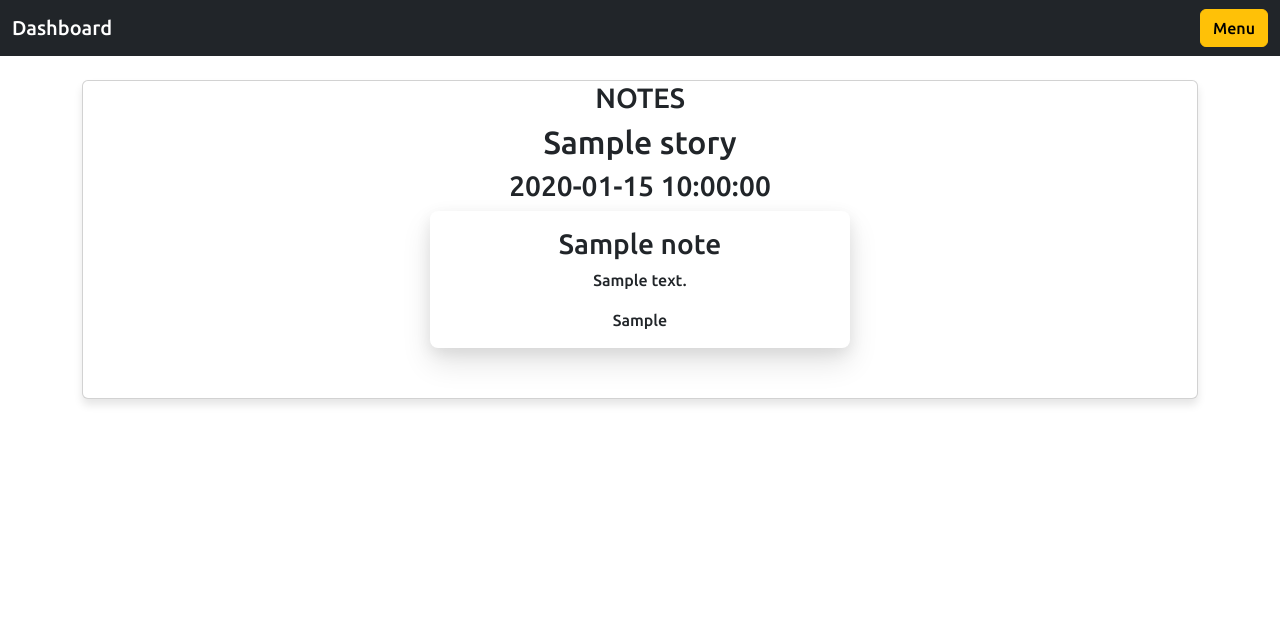
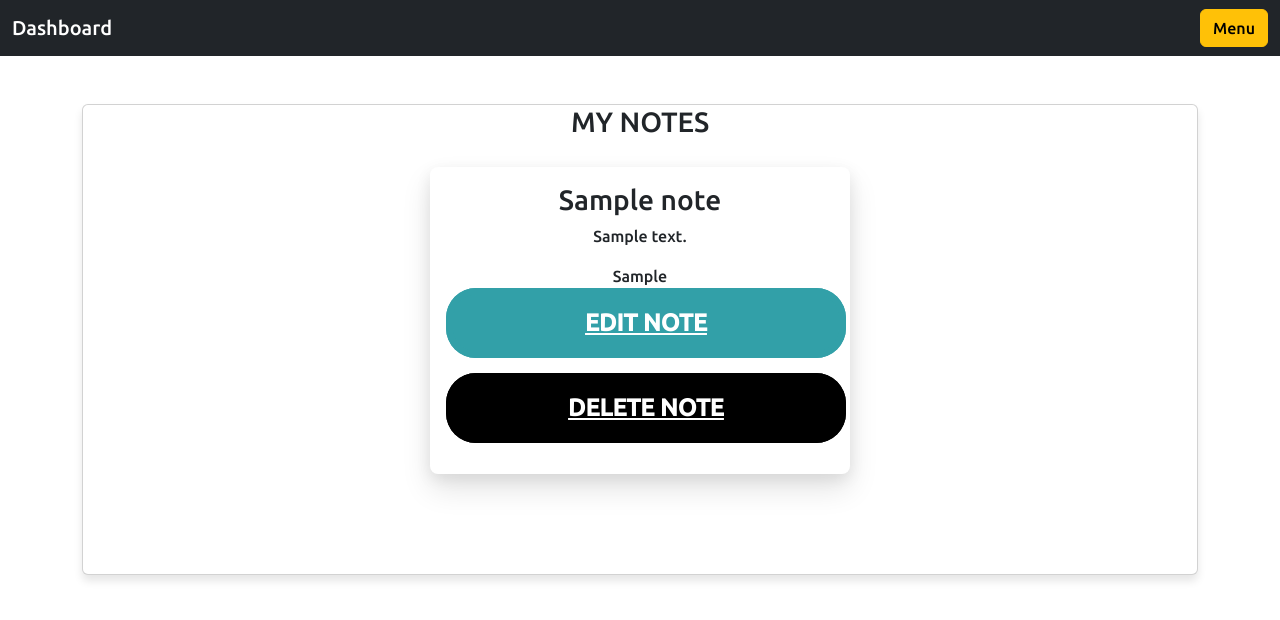
Before and after one commit to Karma-L-King/patchnote, a PHP site: page /my-notes.php in a window 1280 px wide. Shown: the top 620 px of the page. Run offline with PHP 8.4, Linux system fonts and the light colour scheme; the visitor is signed in with stand-in values (Sample User, id 1); tables that the repository leaves empty or names only in its code hold one stand-in row (values such as "Sample post"); data that the repository does not hold is empty; some libraries are stand-ins or nearby versions.

Commit message:
delte doet het en id wordt mee gegeven :)

```diff
--- /dev/null
+++ b/CSS/deleteknop.css
@@ -0,0 +1,87 @@
+* {
+    box-sizing: border-box;
+}
+
+:root {
+
+
+    --light: #32a0a8;
+    --dark: #69BC22;
+    --text: white;
+    --delback: #a83238;
+    --delfront: black;
+}
+
+
+#edit {
+    display: block;
+    cursor: pointer;
+    outline: none;
+    border: none;
+    background-color: var(--light);
+    width: 400px;
+    height: 70px;
+    border-radius: 30px;
+    font-size: 1.5rem;
+    font-weight: 600;
+    color: var(--text);
+    background-size: 100% 100%;
+    box-shadow: 0 0 0 7px var(--light) inset;
+    margin-bottom: 15px;
+}
+
+#edit:hover {
+    background-image: linear-gradient(145deg,
+            transparent 10%,
+            var(--dark) 10% 20%,
+            transparent 20% 30%,
+            var(--dark) 30% 40%,
+            transparent 40% 50%,
+            var(--dark) 50% 60%,
+            transparent 60% 70%,
+            var(--dark) 70% 80%,
+            transparent 80% 90%,
+            var(--dark) 90% 100%);
+    animation: background 3s linear infinite;
+}
+
+#buttontext {
+    color: white;
+}
+
+#notebox {
+    margin-top: 20px;
+    margin-bottom: 50px;
+}
+
+#delete {
+    display: block;
+    cursor: pointer;
+    outline: none;
+    border: none;
+    background-color: var(--delfront);
+    width: 400px;
+    height: 70px;
+    border-radius: 30px;
+    font-size: 1.5rem;
+    font-weight: 600;
+    color: var(--text);
+    background-size: 100% 100%;
+    box-shadow: 0 0 0 7px var(--delfront) inset;
+    margin-bottom: 15px;
+}
+
+#delete:hover {
+    background-image: linear-gradient(145deg,
+            transparent 10%,
+            var(--delback) 10% 20%,
+            transparent 20% 30%,
+            var(--delback) 30% 40%,
+            transparent 40% 50%,
+            var(--delback) 50% 60%,
+            transparent 60% 70%,
+            var(--delback) 70% 80%,
+            transparent 80% 90%,
+            var(--delback) 90% 100%);
+    animation: background 3s linear infinite;
+}
--- /dev/null
+++ b/CSS/my-notes.css
@@ -0,0 +1,87 @@
+* {
+    box-sizing: border-box;
+}
+
+:root {
+
+
+    --light: #32a0a8;
+    --dark: #69BC22;
+    --text: white;
+    --delback: #a83238;
+    --delfront: black;
+}
+
+
+#edit {
+    display: block;
+    cursor: pointer;
+    outline: none;
+    border: none;
+    background-color: var(--light);
+    width: 400px;
+    height: 70px;
+    border-radius: 30px;
+    font-size: 1.5rem;
+    font-weight: 600;
+    color: var(--text);
+    background-size: 100% 100%;
+    box-shadow: 0 0 0 7px var(--light) inset;
+    margin-bottom: 15px;
+}
+
+#edit:hover {
+    background-image: linear-gradient(145deg,
+            transparent 10%,
+            var(--dark) 10% 20%,
+            transparent 20% 30%,
+            var(--dark) 30% 40%,
+            transparent 40% 50%,
+            var(--dark) 50% 60%,
+            transparent 60% 70%,
+            var(--dark) 70% 80%,
+            transparent 80% 90%,
+            var(--dark) 90% 100%);
+    animation: background 3s linear infinite;
+}
+
+#buttontext {
+    color: white;
+}
+
+#notebox {
+    margin-top: 20px;
+    margin-bottom: 50px;
+}
+
+#delete {
+    display: block;
+    cursor: pointer;
+    outline: none;
+    border: none;
+    background-color: var(--delfront);
+    width: 400px;
+    height: 70px;
+    border-radius: 30px;
+    font-size: 1.5rem;
+    font-weight: 600;
+    color: var(--text);
+    background-size: 100% 100%;
+    box-shadow: 0 0 0 7px var(--delfront) inset;
+    margin-bottom: 15px;
+}
+
+#delete:hover {
+    background-image: linear-gradient(145deg,
+            transparent 10%,
+            var(--delback) 10% 20%,
+            transparent 20% 30%,
+            var(--delback) 30% 40%,
+            transparent 40% 50%,
+            var(--delback) 50% 60%,
+            transparent 60% 70%,
+            var(--delback) 70% 80%,
+            transparent 80% 90%,
+            var(--delback) 90% 100%);
+    animation: background 3s linear infinite;
+}
--- /dev/null
+++ b/SCSS/note.css
@@ -0,0 +1 @@
+/* No CSS *//*# sourceMappingURL=note.css.map */
--- a/jquery/add-note-to-story.js
+++ b/jquery/add-note-to-story.js
@@ -7,7 +7,3 @@ $('.add-more').click(function() {
     $('.form-main').append(clone);
 
   });
-
-  /// dupliceert 1>2>4>8
-  ///doel per 1
-  ///////
--- a/my-notes.php
+++ b/my-notes.php
@@ -3,7 +3,10 @@ session_start();
 include "db.conn.php";
 
 $userid = $_SESSION['id'];
+
+
 require "menu.php";
+
 
 ?>
 
@@ -21,9 +24,11 @@ require "menu.php";
     <!-- <link href="CSS/tasks.css" rel="stylesheet"> -->
     <title>PATCHNOTE</title>
     <link href="CSS/story.css" rel="stylesheet">
+    <link href="CSS/deleteknop.css" rel="stylesheet">
     <link href="CSS/note.css" rel="stylesheet">
     <link href="CSS/menu.css" rel="stylesheet">
     <link href="CSS/main.css" rel="stylesheet">
+    <link href="CSS/my-notes.css" rel="stylesheet">
     <link rel="dns-prefetch" href="//fonts.gstatic.com">
     <link href="https://fonts.googleapis.com/css2?family=Ubuntu:wght@500&display=swap" rel="stylesheet">
 
@@ -41,7 +46,7 @@ require "menu.php";
 
     <nav class="navbar navbar-expand-md navbar-dark bg-dark fixed-top">
         <div class="container-fluid">
-            <a class="navbar-brand" href="#">Dashboard</a>
+            <a class="navbar-brand" href="dashboard.php">Dashboard</a>
             <button class="navbar-toggler" type="button" data-bs-toggle="collapse" data-bs-target="#navbarsExampleDefault" aria-controls="navbarsExampleDefault" aria-expanded="false" aria-label="Toggle navigation">
                 <span class="navbar-toggler-icon"></span>
             </button>
@@ -55,89 +60,45 @@ require "menu.php";
 
 
 
-    <!-- menu
-  <nav id="menu" class="navbar navbar-expand-lg navbar-light bg-light">
-    <button class="navbar-toggler" type="button" data-toggle="collapse" data-target="#navbarNav" aria-controls="navbarNav" aria-expanded="false" aria-label="Toggle navigation">
-      <span class="navbar-toggler-icon"></span>
-    </button>
-    <div class="collapse navbar-collapse" id="navbarNav">
-      <ul class="navbar-nav">
-        <li class="nav-item active">
-          <a class="nav-link" href="dashboard.php">HOME </a>
-        </li>
-        <li class="nav-item">
-          <a class="nav-link" href="my-notes.php">MY NOTES</a>
-        </li>
-        <li class="nav-item">
-          <a class="nav-link" href="add-story.php">ADD STORY</a>
-        </li>
-        <li class="nav-item">
-          <a class="nav-link" href="profile.php">PROFILE</a>
-        </li>
-        <li class="nav-item">
-          <a class="nav-link" href="logout.php">LOGOUT</a>
-        </li>
-      </ul>
-    </div>
-  </nav>
-   menu eind -->
-
-    <div align="center" class="container" id="cup">
+    < <div align="center" class="container" id="cup">
         <div class="card">
             <div id="sheet">
-                <h3>NOTES</h3>
+                <h3>MY NOTES</h3>
             </div>
             <selection id="stories" class="story">
                 <?php
+                //$stmttasks = $db_conn->prepare("SELECT * FROM story WHERE id = ORDER BY id ");
+                //$stmttasks->execute();
+                // foreach ($stmttasks as $rows) {
+                //     echo "<div class='story'>";
+                //     echo "<h2>" . $rows['story_title'] . "</h2>";
+                //     echo "<h3>" . $rows['date'] . "</h3>";
 
-                $stmttasks = $db_conn->prepare("SELECT * FROM story ORDER BY id ");
+                ///STORIES ZIJN WEG OMDAT JE ALLEEN JE EIGEN NOTES HOEFT TE ZIEN IN DIT GEVAL WANT DAT ZIJN DE ENIGE NOTES WAAR IEMAND IETS AAN MAG VERANDEREN
+                /// GEEN ADD NOTE AAN STORY PAGINA OMDAT EEN STORY VAAK IN 1 KEER WORDT GEDAAN.
+
+                $stmttasks = $db_conn->prepare("SELECT * FROM note WHERE user_id = $userid  ORDER BY story_id ");
                 $stmttasks->execute();
                 foreach ($stmttasks as $rows) {
+                    echo "<div id='notebox' class='box'>";
+                    echo "<h3>" . $rows['title'] . "</h3>";
+                    echo "<p>" . $rows['content'] . "</p> ";
+                    echo "<div id='tag'><a>" . $rows['tag'] . "</a>";
+                    echo "</div>";
 
-                    echo "<div class='story'>";
-                    echo "<h2>" . $rows['story_title'] . "</h2>";
-                    echo "<h3>" . $rows['date'] . "</h3>";
+                    echo "<a id='buttontext' href='edit-note.php?note_id=" . $rows['note_id'] . "'><button id='edit' >EDIT NOTE<i class='fa fa-pencil fa-3x' aria-hidden='true'></i></button></a>";
+                    echo "<a id='buttontext' href='delete-note.php?note_id=" . $rows['note_id'] . "'><button id='delete' >DELETE NOTE<i class='fa fa-pencil fa-3x' aria-hidden='true'></i></button></a>";
+                    echo "</div>";
+                }
 
-                    $stmttasks = $db_conn->prepare("SELECT * FROM note WHERE user_id='" . $rows['id'] . "' ORDER BY story_id ");
-                    $stmttasks->execute();
-                    foreach ($stmttasks as $rows) {
-                        $rows['id'];
-                        echo "<div class='box'>";
-                        echo "<h3>" . $rows['title'] . "</h3>";
-                        echo "<p>" . $rows['content'] . "</p>";
-                        echo "<div id='tag'><a>" . $rows['tag'] . "</a></div>";
-                        echo  "";
-
-                        echo "</div>";
-                    }
-
-                    echo "</div>";
-                    //echo "<button href='edit-note.php?story_id=$id'>";
-                }
+                // }
                 ?>
 
-                <?php
-                $stmttasks = $db_conn->prepare("SELECT * FROM users WHERE email = '$email'");
-                $stmttasks->execute();
-                foreach ($stmttasks as $rows) {
-
-                    $idname = $rows['id'];
-                    echo "<tr><td>" . $rows['firstname'] . " " . $rows['lastname'] . "</td>";
-
-
-                    echo "<td>" . $rows['email'] . "</td>";
-
-                    echo "<td>" . $rows['password'] . "</td>";
-
-                    echo "<td><a class='btn btn-warning' href='updatePF.php?id=$idname'><i class='fas fa-pencil-alt'> </i></a></td></tr>";
-                }
-
-                ?>
             </selection>
         </div>
 
-    </div>
-    <script src="/docs/5.0/dist/js/bootstrap.bundle.min.js" integrity="sha384-ygbV9kiqUc6oa4msXn9868pTtWMgiQaeYH7/t7LECLbyPA2x65Kgf80OJFdroafW" crossorigin="anonymous"></script>
+        </div>
+        <script src="/docs/5.0/dist/js/bootstrap.bundle.min.js" integrity="sha384-ygbV9kiqUc6oa4msXn9868pTtWMgiQaeYH7/t7LECLbyPA2x65Kgf80OJFdroafW" crossorigin="anonymous"></script>
 </body>
 
 </html>
--- a/profile.php
+++ b/profile.php
@@ -44,7 +44,7 @@ error_reporting(0);
 
   <nav class="navbar navbar-expand-md navbar-dark bg-dark fixed-top">
     <div class="container-fluid">
-      <a class="navbar-brand" href="#">Dashboard</a>
+      <a class="navbar-brand" href="dashboard.php">Dashboard</a>
       <button class="navbar-toggler" type="button" data-bs-toggle="collapse" data-bs-target="#navbarsExampleDefault" aria-controls="navbarsExampleDefault" aria-expanded="false" aria-label="Toggle navigation">
         <span class="navbar-toggler-icon"></span>
       </button>
```
Also changed, not shown: add-note.php (deleted, +0 -88 lines), add-story.php (+1 -8 lines), dashboard.php (+2 -16 lines), delete-note.php (added, +15 -0 lines), edit-note.php (+106 -0 lines), jquery/dashboard.js (deleted), 1 other file.
